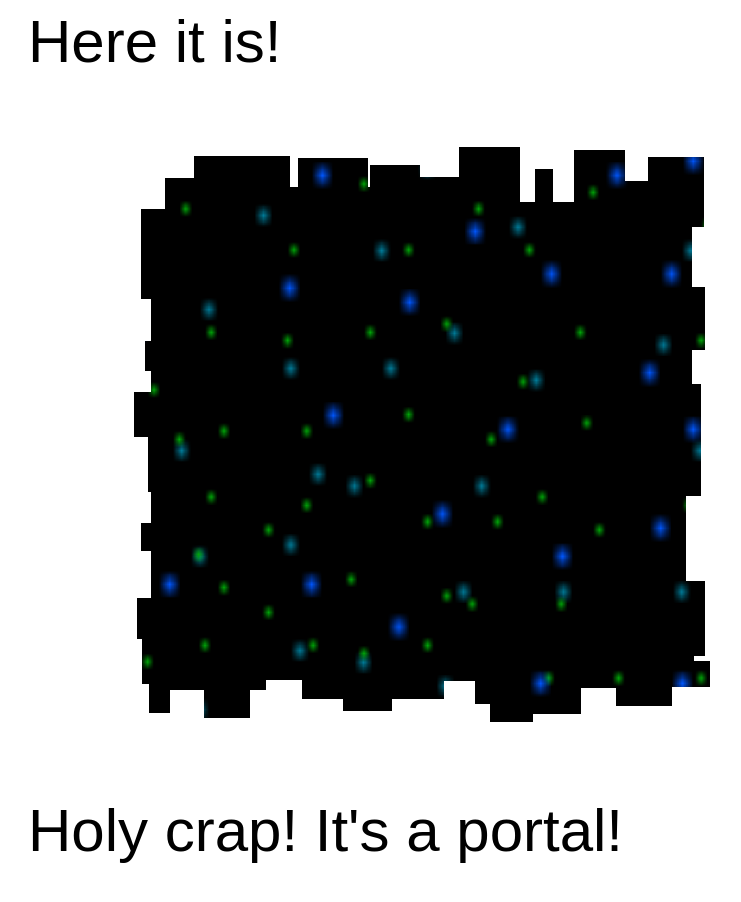
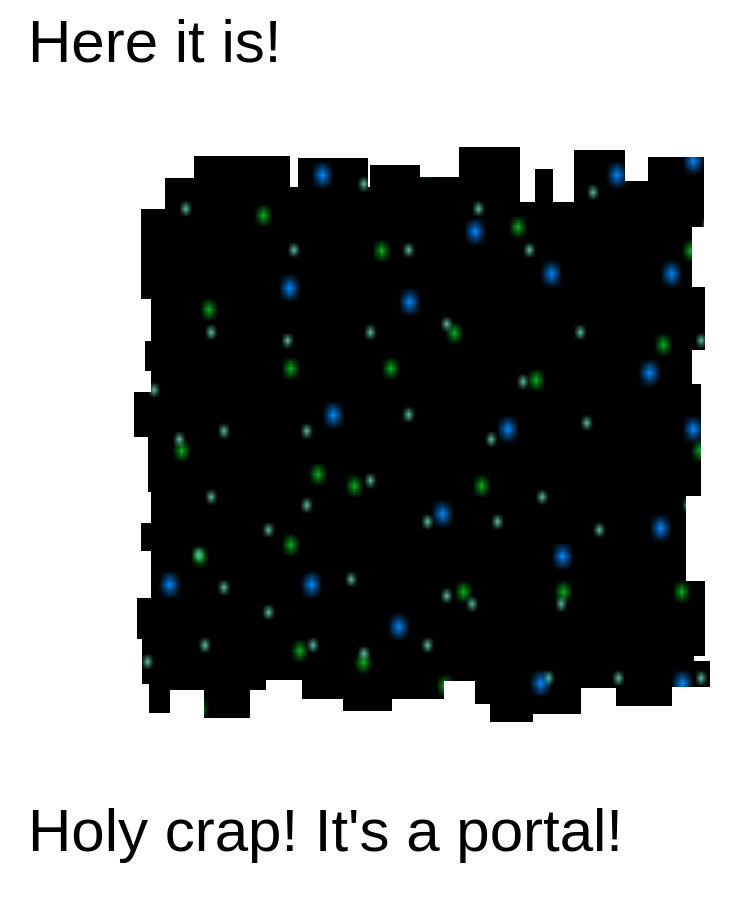
Before and after one commit to NitroGuy10/end-portal-demo, a plain HTML site: page index.html in a window 1280 px wide. Shown: the part 1880-2782 px from the top of the page, without its empty margins (212-953 px from the left). Drawn offline with Linux system fonts and the light colour scheme; animation ran at ten frames a second.

Commit message:
Dumb stupid annoying stupid annoying dumb Safari doesn't support canvas filters

```diff
--- a/index.html
+++ b/index.html
@@ -71,8 +71,15 @@
         }
 
         // Load images
-        const starsImage = document.createElement("img");
-        starsImage.src = "starsRed.png";
+        //const starsImage = document.createElement("img");
+        //starsImage.src = "starsRed.png";
+        // Dumb stupid annoying stupid annoying dumb Safari doesn't support canvas filters
+        const starsImage1 = document.createElement("img");
+        starsImage1.src = "stars1.png";
+        const starsImage2 = document.createElement("img");
+        starsImage2.src = "stars2.png";
+        const starsImage3 = document.createElement("img");
+        starsImage3.src = "stars3.png";
         const starsWidth = 500;
         const starsHeight = 500;
         const overlayImage = document.createElement("img");
@@ -92,33 +99,36 @@
         // Create star layers
         let layers = [];
         layers.push({
+            image: starsImage1,
             x: 0,
             y: 0,
             xVel: 0.04,
             yVel: 0.071,
-            colorHSV: [180, 100, 100],
-            skewX: 0.8,
-            skewY: 0,
+            //colorHSV: [180, 100, 100],
+            //skewX: 0.8,
+            //skewY: 0,
             scale: 1
         });
         layers.push({
+            image: starsImage2,
             x: 0,
             y: 0,
             xVel: -0.015,
             yVel: 0.02,
-            colorHSV: [150, 182, 100],
-            skewX: 0.4,
-            skewY: 0,
+            //colorHSV: [150, 182, 100],
+            //skewX: 0.4,
+            //skewY: 0,
             scale: 0.7,
         });
         layers.push({
+            image: starsImage3,
             x: 0,
             y: 0,
             xVel: 0.01,
             yVel: -0.01,
-            colorHSV: [220, 100, 100],
-            skewX: 0.2,
-            skewY: 0,
+            //colorHSV: [220, 100, 100],
+            //skewX: 0.2,
+            //skewY: 0,
             scale: 1.2,
         });
 
@@ -178,8 +188,8 @@
                 layerTrueX = modulo(layerTrueX, starsWidth);
                 layerTrueY = modulo(layerTrueY, starsHeight);
 
-
-                ctx.filter = `hue-rotate(${layer.colorHSV[0]}deg) saturate(${layer.colorHSV[1]}%) brightness(${layer.colorHSV[2]}%)`;
+                // Dumb stupid annoying stupid annoying dumb Safari doesn't support canvas filters
+                //ctx.filter = `hue-rotate(${layer.colorHSV[0]}deg) saturate(${layer.colorHSV[1]}%) brightness(${layer.colorHSV[2]}%)`;
 
                 // Draw layer four times to cover the whole canvas
                 for (let tileX = 0; tileX < 2; tileX++)
@@ -193,7 +203,7 @@
                         //ctx.rotate(Math.atan2(mouseOffsetY - canvasHeight / 2, mouseOffsetX - canvasWidth / 2));
 
                         //ctx.transform(1, layer.skewX, layer.skewY, 1, 0, 0);
-                        ctx.drawImage(starsImage, 0, 0, starsWidth, starsHeight);
+                        ctx.drawImage(layer.image, 0, 0, starsWidth, starsHeight);
                         ctx.resetTransform();
                     }
                 }
```
Also changed, not shown: stars1.png (added), stars2.png (added), stars3.png (added).
